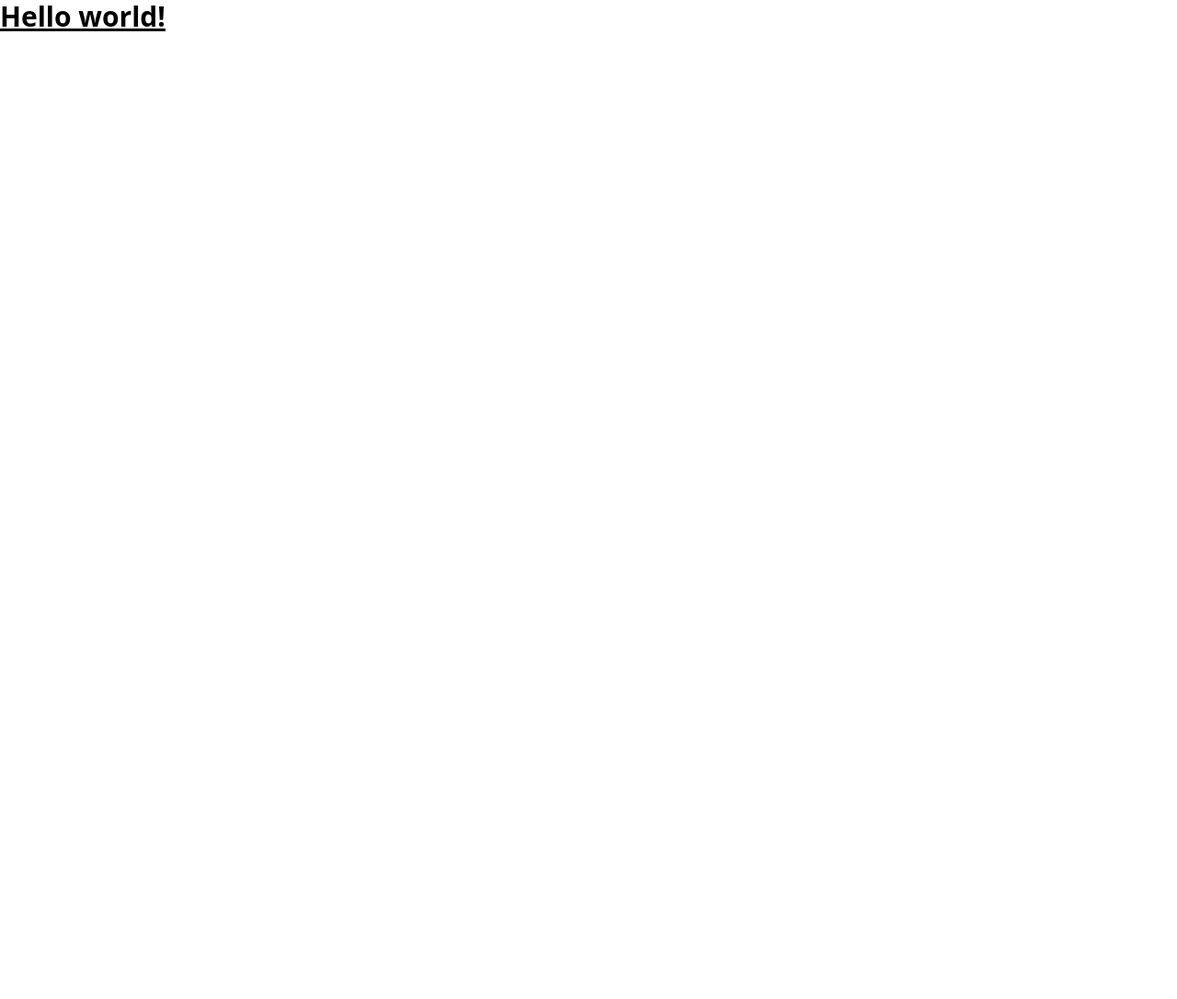
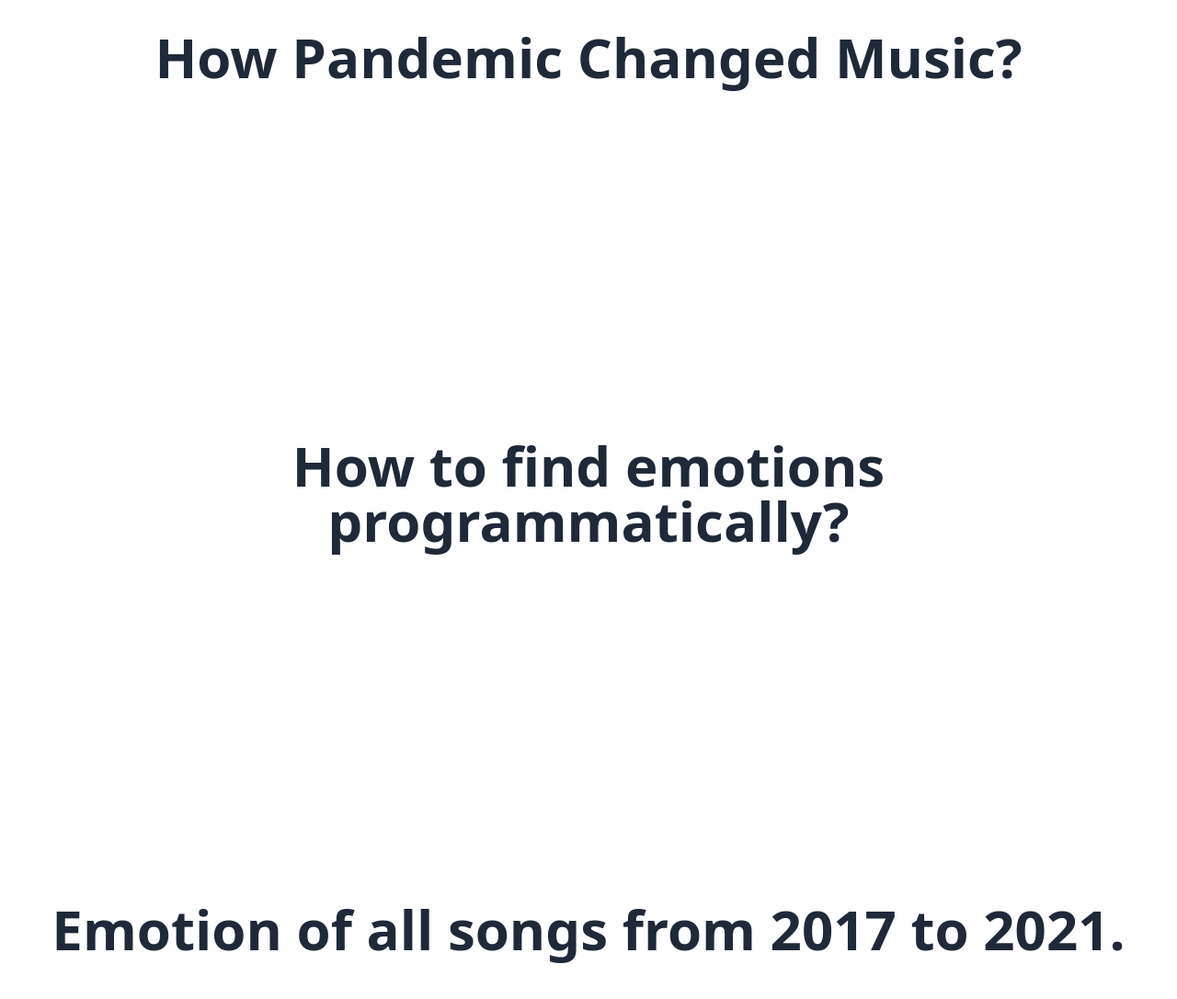
Before and after one commit to PaliwalSparsh/music-through-the-pandemic, a Next.js app: page / in a window 1280 px wide. Shown: the top 1086 px of the page at 92% size. Before the commit the page ends 800 px from the top, so only its background shows below. Built offline with nearby package versions, Linux system fonts and the light colour scheme.

Commit message:
Index: Add sub containers

```diff
--- a/next.config.js
+++ b/next.config.js
@@ -1,3 +1,6 @@
 module.exports = {
   reactStrictMode: true,
-}
+  images: {
+    domains: ["via.placeholder.com"],
+  },
+};
--- a/pages/index.js
+++ b/pages/index.js
@@ -1,3 +1,73 @@
-export default function Home() {
-  return <h1 className="text-3xl font-bold underline">Hello world!</h1>;
+import Image from "next/image";
+
+function Container() {
+  return (
+    <div className="grid grid-cols-4 gap-y-96 p-8">
+      <FirstContainer />
+      <SecondContainer />
+      <ThirdContainer />
+      <FourthContainer />
+      <FifthContainer />
+    </div>
+  );
 }
+
+function FirstContainer() {
+  return (
+    <div className="col-span-4">
+      <h1 className="text-6xl text-center font-bold text-gray-800">How Pandemic Changed Music?</h1>
+    </div>
+  );
+}
+
+function SecondContainer() {
+  return (
+    <div className="col-span-4">
+      <h1 className="text-6xl text-center font-bold text-gray-800">
+        How to find emotions programmatically?
+      </h1>
+    </div>
+  );
+}
+
+function ThirdContainer() {
+  return (
+    <div className="col-span-4">
+      <h1 className="text-6xl text-center font-bold text-gray-800">
+        Emotion of all songs from 2017 to 2021.
+      </h1>
+    </div>
+  );
+}
+
+function FourthContainer() {
+  return (
+    <div className="col-span-4">
+      <h1 className="text-6xl text-center font-bold text-gray-800">
+        Pre and post-pandemic emotions.
+      </h1>
+    </div>
+  );
+}
+
+function FifthContainer() {
+  return (
+    <div className="col-span-4">
+      <h1 className="text-6xl text-center font-bold text-gray-800">Conclusion</h1>
+    </div>
+  );
+}
+
+export default Container;
+
+{
+  /* <div className="hidden max-w-md sm:max-w-full mt-16">
+  <div className="h-60 w-full sm:object-cover relative rounded-lg shadow-lg">
+    <Image alt="placeholder" layout="fill" src="https://via.placeholder.com/500" />
+  </div>
+  <p className="mt-8">
+    We often associate music with emotions. For example, Uptown Funk is a happy song, Scientist by
+    ColdPlay is a sad song.
+  </p>
+</div>; */
+}
--- a/styles/globals.css
+++ b/styles/globals.css
@@ -1,3 +1,7 @@
 @tailwind base;
 @tailwind components;
 @tailwind utilities;
+
+/* These are tailwind layer, base is in bottom, components on top of it and
+utilities is the topmost; base uses normalize to make application consistent
+across browsers, component contains containers, grids etc. */
--- a/tailwind.config.js
+++ b/tailwind.config.js
@@ -1,10 +1,15 @@
 module.exports = {
-  content: [
-    "./pages/**/*.{js,ts,jsx,tsx}",
-    "./components/**/*.{js,ts,jsx,tsx}",
-  ],
+  content: ["./pages/**/*.{js,ts,jsx,tsx}", "./components/**/*.{js,ts,jsx,tsx}"],
   theme: {
     extend: {},
   },
   plugins: [],
-}
+};
+
+// theme: {
+//   fontFamily: {
+//     display: ["Gilroy", "sans-serif"],
+//     body: ["Graphik", "sans-serif"],
+//   },
+//   extend: {},
+// },
```
